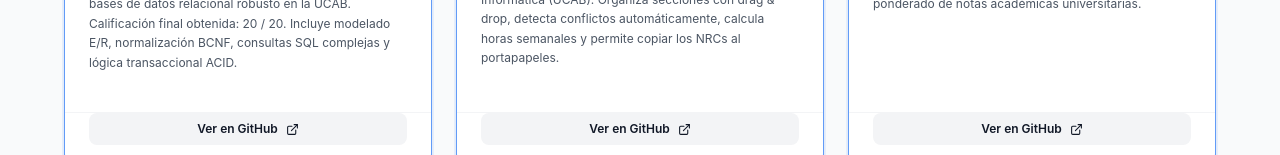
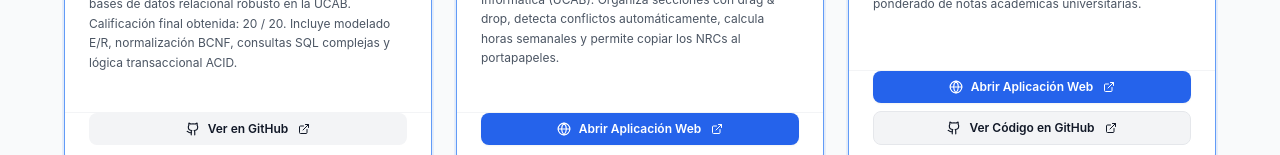
Before and after one commit to Jrgil20/CodeMentor, a React (Vite) app: page /recursos in a window 1280 px wide. Shown: the part 797-952 px from the top of the page. Built offline with nearby package versions, Linux system fonts and the light colour scheme.

Commit message:
feat: support separate web application and GitHub repository links in projects and resources

```diff
--- a/src/components/home/FeaturedProjects.tsx
+++ b/src/components/home/FeaturedProjects.tsx
@@ -1,6 +1,6 @@
 import React from 'react';
 import { motion } from 'framer-motion';
-import { ExternalLink } from 'lucide-react';
+import { ExternalLink, Github, Globe } from 'lucide-react';
 import { projects } from '../../data/projects';
 import Button from '../common/Button';
 
@@ -98,16 +98,39 @@ const FeaturedProjects: React.FC = () => {
                 </div>
               </div>
 
-              <div className="p-6 pt-0 border-t border-gray-100 dark:border-gray-700/60 mt-auto">
+              <div className="p-6 pt-0 border-t border-gray-100 dark:border-gray-700/60 mt-auto flex flex-wrap items-center gap-4">
                 <a
                   href={project.link}
                   target="_blank"
                   rel="noopener noreferrer"
-                  className="inline-flex items-center text-xs font-semibold text-blue-600 dark:text-blue-400 hover:text-blue-700 dark:hover:text-blue-300 transition-colors"
+                  className="inline-flex items-center text-xs font-semibold text-blue-600 dark:text-blue-400 hover:text-blue-700 dark:hover:text-blue-300 transition-colors gap-1"
                 >
-                  Ver repositorio en GitHub
-                  <ExternalLink size={13} className="ml-1" />
+                  {project.link.includes('github.com') ? (
+                    <>
+                      <Github size={14} />
+                      <span>Ver repositorio en GitHub</span>
+                    </>
+                  ) : (
+                    <>
+                      <Globe size={14} />
+                      <span>Abrir aplicación web</span>
+                    </>
+                  )}
+                  <ExternalLink size={12} />
                 </a>
+
+                {project.githubLink && (
+                  <a
+                    href={project.githubLink}
+                    target="_blank"
+                    rel="noopener noreferrer"
+                    className="inline-flex items-center text-xs font-semibold text-gray-600 dark:text-gray-400 hover:text-gray-900 dark:hover:text-white transition-colors gap-1"
+                  >
+                    <Github size={14} />
+                    <span>Ver código en GitHub</span>
+                    <ExternalLink size={12} />
+                  </a>
+                )}
               </div>
             </motion.div>
           ))}
--- a/src/pages/ProjectsPage.tsx
+++ b/src/pages/ProjectsPage.tsx
@@ -1,6 +1,6 @@
 import React from 'react';
 import { Helmet } from 'react-helmet-async';
-import { ExternalLink, Github } from 'lucide-react';
+import { ExternalLink, Github, Globe } from 'lucide-react';
 import { projects } from '../data/projects';
 import Section from '../components/common/Section';
 import Button from '../components/common/Button';
@@ -71,17 +71,43 @@ const ProjectsPage: React.FC = () => {
                   </div>
                 </div>
 
-                <div className="p-6 pt-0 border-t border-gray-100 dark:border-gray-700/60 mt-auto">
+                <div className="p-6 pt-0 border-t border-gray-100 dark:border-gray-700/60 mt-auto flex flex-col gap-2">
                   <a
                     href={project.link}
                     target="_blank"
                     rel="noopener noreferrer"
-                    className="inline-flex items-center justify-center gap-2 w-full text-xs font-semibold py-2 px-3 rounded-lg bg-gray-100 dark:bg-gray-700/80 hover:bg-gray-200 dark:hover:bg-gray-700 text-gray-900 dark:text-white transition-colors"
+                    className={`inline-flex items-center justify-center gap-2 w-full text-xs font-semibold py-2 px-3 rounded-lg transition-colors ${
+                      project.link.includes('github.com')
+                        ? 'bg-gray-100 dark:bg-gray-700/80 hover:bg-gray-200 dark:hover:bg-gray-700 text-gray-900 dark:text-white'
+                        : 'bg-blue-600 hover:bg-blue-700 text-white shadow-sm'
+                    }`}
                   >
-                    <Github size={14} />
-                    <span>Ver en GitHub</span>
-                    <ExternalLink size={12} className="ml-1" />
+                    {project.link.includes('github.com') ? (
+                      <>
+                        <Github size={14} />
+                        <span>Ver en GitHub</span>
+                      </>
+                    ) : (
+                      <>
+                        <Globe size={14} />
+                        <span>Abrir Aplicación Web</span>
+                      </>
+                    )}
+                    <ExternalLink size={12} className="ml-0.5" />
                   </a>
+
+                  {project.githubLink && (
+                    <a
+                      href={project.githubLink}
+                      target="_blank"
+                      rel="noopener noreferrer"
+                      className="inline-flex items-center justify-center gap-2 w-full text-xs font-semibold py-2 px-3 rounded-lg bg-gray-100 dark:bg-gray-700/80 hover:bg-gray-200 dark:hover:bg-gray-700 text-gray-900 dark:text-white transition-colors border border-gray-200 dark:border-gray-600"
+                    >
+                      <Github size={14} />
+                      <span>Ver Código en GitHub</span>
+                      <ExternalLink size={12} className="ml-0.5" />
+                    </a>
+                  )}
                 </div>
               </div>
             ))}
--- a/src/pages/ResourcesPage.tsx
+++ b/src/pages/ResourcesPage.tsx
@@ -1,6 +1,6 @@
 import React, { useState } from 'react';
 import { Helmet } from 'react-helmet-async';
-import { Search, ExternalLink } from 'lucide-react';
+import { Search, ExternalLink, Github, Globe } from 'lucide-react';
 import { resources } from '../data/resources';
 import Section from '../components/common/Section';
 import { ResourceTag } from '../types';
@@ -135,16 +135,43 @@ const ResourcesPage: React.FC = () => {
                   </div>
                 </div>
 
-                <div className="p-6 pt-0 border-t border-gray-100 dark:border-gray-700/60 mt-auto">
+                <div className="p-6 pt-0 border-t border-gray-100 dark:border-gray-700/60 mt-auto flex flex-col gap-2">
                   <a
                     href={resource.link}
                     target="_blank"
                     rel="noopener noreferrer"
-                    className="inline-flex items-center justify-center gap-2 w-full text-xs font-semibold py-2 px-3 rounded-lg bg-gray-100 dark:bg-gray-700/80 hover:bg-gray-200 dark:hover:bg-gray-700 text-gray-900 dark:text-white transition-colors"
+                    className={`inline-flex items-center justify-center gap-2 w-full text-xs font-semibold py-2 px-3 rounded-lg transition-colors ${
+                      resource.link.includes('github.com')
+                        ? 'bg-gray-100 dark:bg-gray-700/80 hover:bg-gray-200 dark:hover:bg-gray-700 text-gray-900 dark:text-white'
+                        : 'bg-blue-600 hover:bg-blue-700 text-white shadow-sm'
+                    }`}
                   >
-                    <span>Ver en GitHub</span>
-                    <ExternalLink size={13} />
+                    {resource.link.includes('github.com') ? (
+                      <>
+                        <Github size={14} />
+                        <span>Ver en GitHub</span>
+                      </>
+                    ) : (
+                      <>
+                        <Globe size={14} />
+                        <span>Abrir Aplicación Web</span>
+                      </>
+                    )}
+                    <ExternalLink size={12} className="ml-0.5" />
                   </a>
+
+                  {resource.githubLink && (
+                    <a
+                      href={resource.githubLink}
+                      target="_blank"
+                      rel="noopener noreferrer"
+                      className="inline-flex items-center justify-center gap-2 w-full text-xs font-semibold py-2 px-3 rounded-lg bg-gray-100 dark:bg-gray-700/80 hover:bg-gray-200 dark:hover:bg-gray-700 text-gray-900 dark:text-white transition-colors border border-gray-200 dark:border-gray-600"
+                    >
+                      <Github size={14} />
+                      <span>Ver Código en GitHub</span>
+                      <ExternalLink size={12} className="ml-0.5" />
+                    </a>
+                  )}
                 </div>
               </div>
             ))}
```
